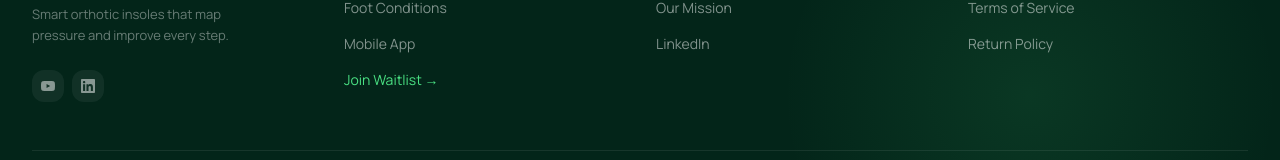
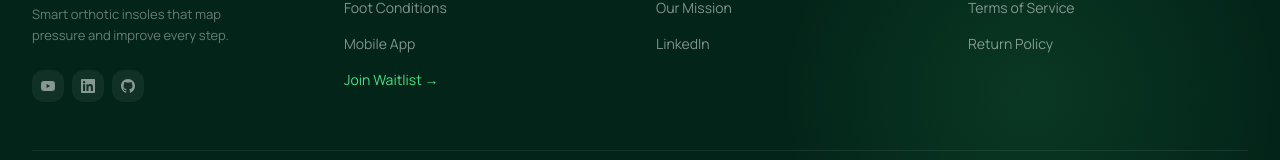
Before and after one commit to spandhikaorthotics/spandhika-orthotics, a Next.js app: page / in a window 1280 px wide. Shown: the part 8077-8237 px from the top of the page. Built offline with nearby package versions, Linux system fonts and the light colour scheme.

Commit message:
add github link in footer

```diff
--- a/src/components/ui/Footer.tsx
+++ b/src/components/ui/Footer.tsx
@@ -173,9 +173,7 @@
                 </div>
                 {/* Error Message Display */}
                 {errorMessage ? (
-                   <p
-                   className="text-[12px] px-1 text-red-400"
-                 >
+                  <p className="text-[12px] px-1 text-red-400">
                     {errorMessage}
                   </p>
                 ) : (
@@ -188,7 +186,6 @@
                     No spam. Launching 2026.
                   </p>
                 )}
-
               </form>
             )}
 
@@ -312,7 +309,7 @@
             <div className="flex items-center gap-2 mt-1">
               {[
                 {
-                  label: "Twitter",
+                  label: "YouTube",
                   href: "https://www.youtube.com/@SPANDHIKAORTHOTICS",
                   icon: (
                     <svg
@@ -337,6 +334,19 @@
                     </svg>
                   ),
                 },
+                {
+                  label: "GitHub",
+                  href: "https://github.com/spandhikaorthotics/spandhika-orthotics",
+                  icon: (
+                    <svg
+                      className="w-3.5 h-3.5"
+                      fill="currentColor"
+                      viewBox="0 0 24 24"
+                    >
+                      <path d="M12 0c-6.626 0-12 5.373-12 12 0 5.302 3.438 9.8 8.207 11.387.599.111.793-.261.793-.577v-2.234c-3.338.726-4.033-1.416-4.033-1.416-.546-1.387-1.333-1.756-1.333-1.756-1.089-.745.083-.729.083-.729 1.205.084 1.839 1.237 1.839 1.237 1.07 1.834 2.807 1.304 3.492.997.107-.775.418-1.305.762-1.604-2.665-.305-5.467-1.334-5.467-5.931 0-1.311.469-2.381 1.236-3.221-.124-.303-.535-1.524.117-3.176 0 0 1.008-.322 3.301 1.23.957-.266 1.983-.399 3.003-.404 1.02.005 2.047.138 3.006.404 2.291-1.552 3.297-1.23 3.297-1.23.653 1.653.242 2.874.118 3.176.77.84 1.235 1.911 1.235 3.221 0 4.609-2.807 5.624-5.479 5.921.43.372.823 1.102.823 2.222v3.293c0 .319.192.694.801.576 4.765-1.589 8.199-6.086 8.199-11.386 0-6.627-5.373-12-12-12z" />
+                    </svg>
+                  ),
+                }
               ].map(({ label, href, icon }) => (
                 <a
                   key={label}
```
Lines whose indentation alone changed are shown as unchanged.
